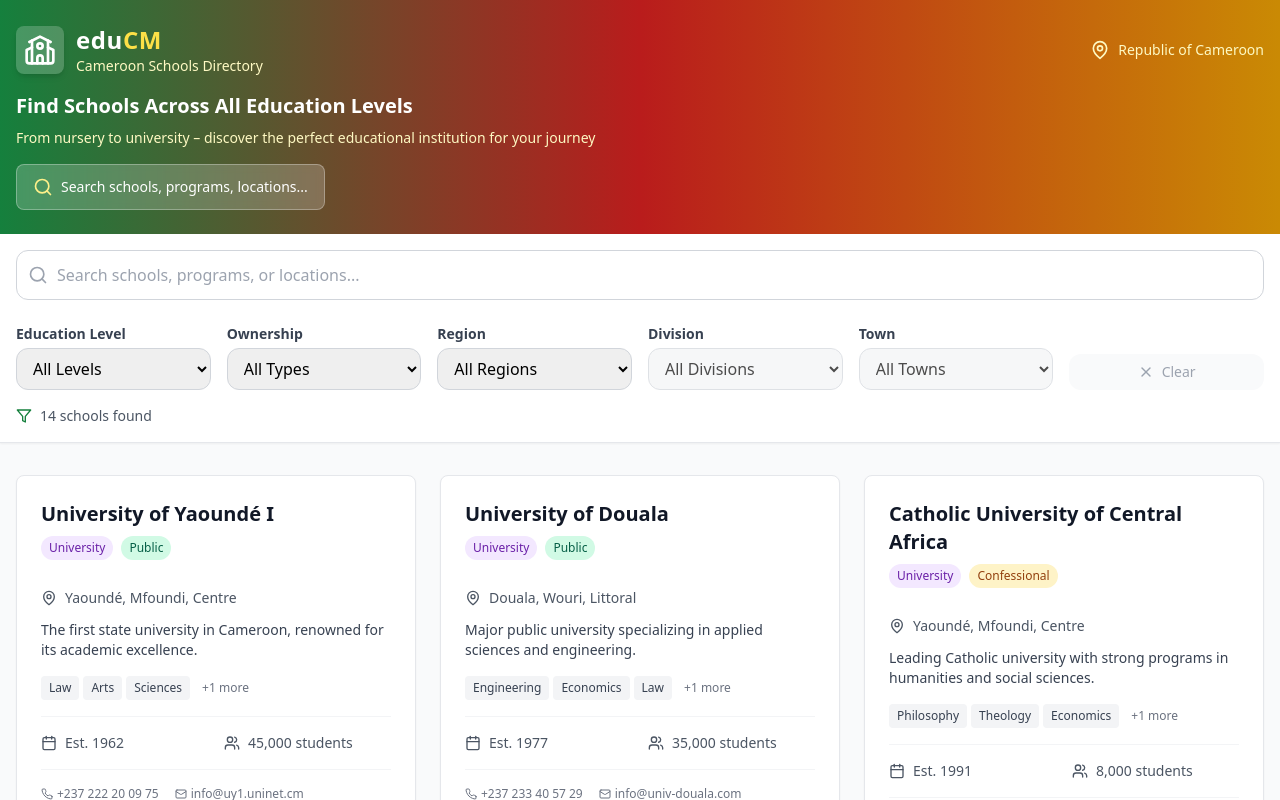
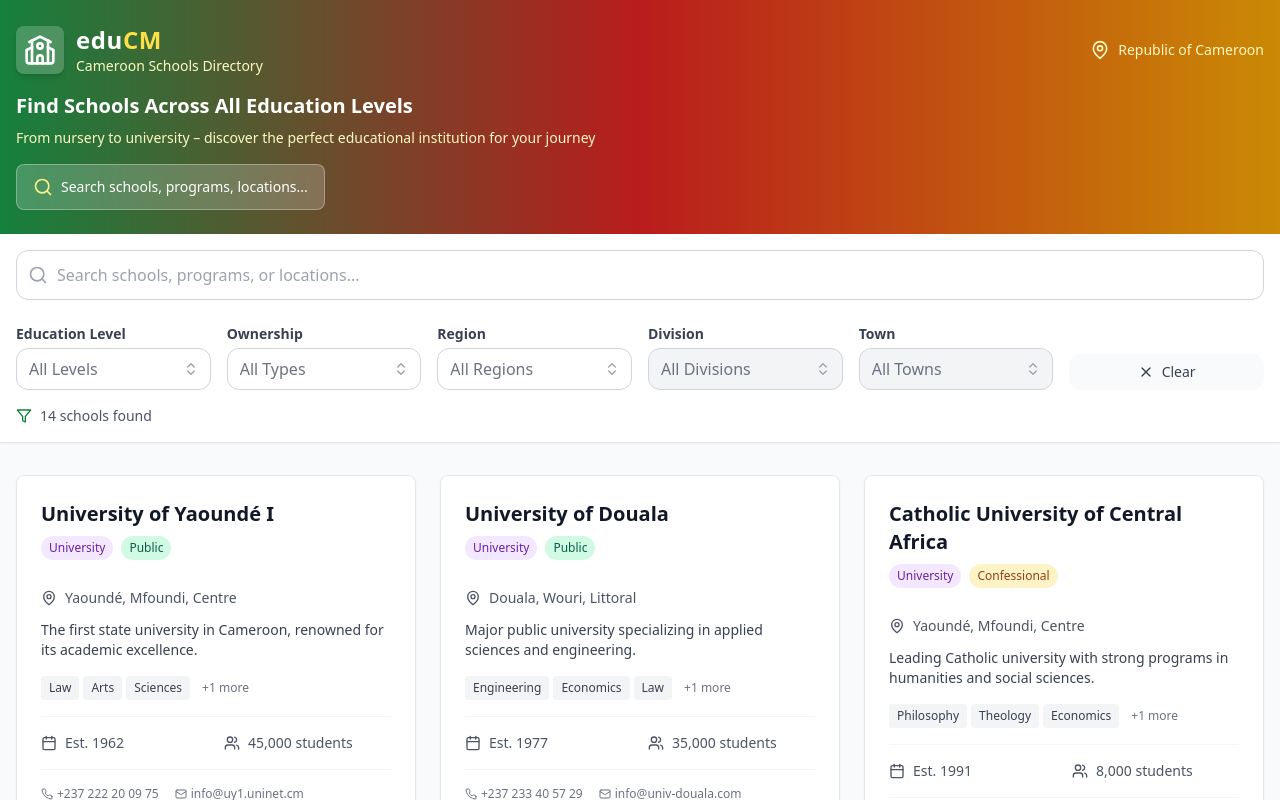
Before and after one commit to Ojage/eduCM, a React (Vite) app: page / in a window 1280 px wide. Shown: the top 800 px of the page. Built offline with nearby package versions, Linux system fonts and the light colour scheme.

Commit message:
`Refactor SearchFilters component to use Headless UI's Listbox and Transition components`

```diff
--- a/package.json
+++ b/package.json
@@ -10,6 +10,7 @@
     "preview": "vite preview"
   },
   "dependencies": {
+    "@headlessui/react": "^2.2.7",
     "framer-motion": "^12.23.12",
     "lucide-react": "^0.344.0",
     "react": "^18.3.1",
--- a/src/components/SearchFilters.tsx
+++ b/src/components/SearchFilters.tsx
@@ -1,12 +1,19 @@
-import React, { useRef, useEffect } from "react";
-import { Search, Filter, X } from "lucide-react";
+import React, { Fragment, useEffect, useMemo, useRef } from "react";
+import { Listbox, Transition } from "@headlessui/react";
+import { Search as SearchIcon, Filter, X, Check, ChevronsUpDown } from "lucide-react";
 import {
   SearchFilters as SearchFiltersType,
   EducationLevel,
   OwnershipType,
 } from "../types/school";
 import { useLocationData } from "../hooks/useLocationData";
-import { motion } from "framer-motion";
+
+/**
+ * Utility: join class names safely
+ */
+function cx(...classes: Array<string | false | null | undefined>) {
+  return classes.filter(Boolean).join(" ");
+}
 
 interface SearchFiltersProps {
   filters: SearchFiltersType;
@@ -17,6 +24,136 @@ interface SearchFiltersProps {
   setIsSearchFocused: (focused: boolean) => void;
 }
 
+/**
+ * Generic Listbox-based select for string values
+ */
+type SelectOption = { value: string; label: string };
+
+interface SelectBoxProps {
+  label: string;
+  value: string;
+  onChange: (v: string) => void;
+  options: SelectOption[];
+  placeholder: string;
+  disabled?: boolean;
+  ringClass?: string;
+  "data-testid"?: string;
+}
+
+export const SelectBox: React.FC<SelectBoxProps> = ({
+  label,
+  value,
+  onChange,
+  options,
+  placeholder,
+  disabled = false,
+  ringClass = "focus:ring-green-600",
+  ...rest
+}) => {
+  const currentLabel =
+    value ? options.find((o) => o.value === value)?.label ?? value : placeholder;
+
+  return (
+    <div className="w-full" {...rest}>
+      <label className="block text-sm font-semibold text-gray-700 mb-1">{label}</label>
+
+      <Listbox value={value} onChange={onChange} disabled={disabled}>
+        {({ open }) => (
+          <div className="relative">
+            <Listbox.Button
+              className={cx(
+                "w-full rounded-xl border border-gray-300 px-3 py-2 text-left outline-none transition-all",
+                disabled ? "bg-gray-100 text-gray-400 cursor-not-allowed" : "",
+                !disabled ? `focus:ring-2 ${ringClass} focus:border-transparent` : ""
+              )}
+            >
+              <span className={cx("block truncate", !value ? "text-gray-500" : "")}>
+                {currentLabel}
+              </span>
+              <span className="pointer-events-none absolute inset-y-0 right-3 flex items-center">
+                <ChevronsUpDown className="h-4 w-4 text-gray-400" aria-hidden="true" />
+              </span>
+            </Listbox.Button>
+
+            {/* IMPORTANT: let Headless UI control visibility */}
+            <Transition
+              as={Fragment}
+              show={open}
+              leave="transition ease-in duration-100"
+              leaveFrom="opacity-100 translate-y-0"
+              leaveTo="opacity-0 -translate-y-1"
+            >
+              <Listbox.Options
+                className={cx(
+                  "absolute z-50 mt-2 max-h-60 w-full overflow-auto rounded-xl bg-white py-1",
+                  "shadow-lg ring-1 ring-black/5 focus:outline-none"
+                )}
+              >
+                {/* “All …” sentinel */}
+                <Listbox.Option
+                  key="__all__"
+                  value=""
+                  className={({ active }) =>
+                    cx(
+                      "relative cursor-default select-none py-2 pl-3 pr-9",
+                      active ? "bg-gray-50 text-gray-900" : "text-gray-700"
+                    )
+                  }
+                >
+                  {({ selected }) => (
+                    <>
+                      <span className={cx("block truncate", selected ? "font-medium" : "font-normal")}>
+                        {placeholder}
+                      </span>
+                      {selected && (
+                        <span className="absolute inset-y-0 right-3 flex items-center">
+                          <Check className="h-4 w-4" />
+                        </span>
+                      )}
+                    </>
+                  )}
+                </Listbox.Option>
+
+                {options.map((opt) => (
+                  <Listbox.Option
+                    key={opt.value}
+                    value={opt.value}
+                    className={({ active }) =>
+                      cx(
+                        "relative cursor-default select-none py-2 pl-3 pr-9",
+                        active ? "bg-gray-50 text-gray-900" : "text-gray-700"
+                      )
+                    }
+                  >
+                    {({ selected }) => (
+                      <>
+                        <span className={cx("block truncate", selected ? "font-medium" : "font-normal")}>
+                          {opt.label}
+                        </span>
+                        {selected && (
+                          <span className="absolute inset-y-0 right-3 flex items-center">
+                            <Check className="h-4 w-4" />
+                          </span>
+                        )}
+                      </>
+                    )}
+                  </Listbox.Option>
+                ))}
+              </Listbox.Options>
+            </Transition>
+          </div>
+        )}
+      </Listbox>
+    </div>
+  );
+};
+
+/**
+ * Headless UI refactor of the SearchFilters component.
+ * - Listbox for all selects
+ * - Transition for initial slide/fade-in
+ * - Preserves external props and onChange contracts
+ */
 const SearchFilters: React.FC<SearchFiltersProps> = ({
   filters,
   onFiltersChange,
@@ -26,6 +163,7 @@ const SearchFilters: React.FC<SearchFiltersProps> = ({
   setIsSearchFocused,
 }) => {
   const searchInputRef = useRef<HTMLInputElement>(null);
+
   const {
     regions,
     selectedRegion,
@@ -36,6 +174,7 @@ const SearchFilters: React.FC<SearchFiltersProps> = ({
     availableTowns,
   } = useLocationData();
 
+  // autofocus behavior retained
   useEffect(() => {
     if (isSearchFocused && searchInputRef.current) {
       searchInputRef.current.focus();
@@ -43,6 +182,47 @@ const SearchFilters: React.FC<SearchFiltersProps> = ({
     }
   }, [isSearchFocused, setIsSearchFocused]);
 
+  // Option builders (memoized for stability & perf)
+  const educationOptions = useMemo<SelectOption[]>(
+    () =>
+      (Object.values(EducationLevel).filter((v) => typeof v === "string") as string[]).map(
+        (level) => ({ value: level, label: level })
+      ),
+    []
+  );
+
+  const ownershipOptions = useMemo<SelectOption[]>(
+    () =>
+      (Object.values(OwnershipType).filter((v) => typeof v === "string") as string[]).map(
+        (own) => ({ value: own, label: own })
+      ),
+    []
+  );
+
+  const regionOptions = useMemo<SelectOption[]>(
+    () => regions.map((r) => ({ value: r.name, label: r.name })),
+    [regions]
+  );
+
+  const divisionOptions = useMemo<SelectOption[]>(
+    () => availableDivisions.map((d) => ({ value: d.name, label: d.name })),
+    [availableDivisions]
+  );
+
+  const townOptions = useMemo<SelectOption[]>(
+    () => availableTowns.map((t) => ({ value: t, label: t })),
+    [availableTowns]
+  );
+
+  const hasActiveFilters =
+    !!filters.query ||
+    !!filters.level ||
+    !!filters.ownership ||
+    !!filters.region ||
+    !!filters.division ||
+    !!filters.town;
+
+  // Handlers preserve previously established cascading rules
   const handleRegionChange = (region: string) => {
     setSelectedRegion(region);
     setSelectedDivision("");
@@ -54,25 +234,19 @@ const SearchFilters: React.FC<SearchFiltersProps> = ({
     onFiltersChange({ division, town: "" });
   };
 
-  const hasActiveFilters =
-    filters.query ||
-    filters.level ||
-    filters.ownership ||
-    filters.region ||
-    filters.division ||
-    filters.town;
-
   return (
-    <motion.div
-      initial={{ y: -30, opacity: 0 }}
-      animate={{ y: 0, opacity: 1 }}
-      transition={{ duration: 0.4 }}
-      className="bg-white border-b border-gray-200 sticky top-[8rem] z-40 shadow-sm"
+    <Transition
+      appear
+      show
+      enter="transition ease-out duration-300"
+      enterFrom="-translate-y-8 opacity-0"
+      enterTo="translate-y-0 opacity-100"
     >
+      <div className="bg-white border-b border-gray-200 sticky top-[8rem] z-40 shadow-sm">
         <div className="container mx-auto px-4 py-4">
           {/* 🔍 Search Bar */}
           <div className="relative mb-6">
-          <Search className="absolute left-3 top-1/2 transform -translate-y-1/2 text-gray-400 h-5 w-5" />
+            <SearchIcon className="absolute left-3 top-1/2 -translate-y-1/2 text-gray-400 h-5 w-5" />
             <input
               ref={searchInputRef}
               type="text"
@@ -80,118 +254,84 @@ const SearchFilters: React.FC<SearchFiltersProps> = ({
               className="w-full pl-10 pr-4 py-3 border border-gray-300 rounded-xl focus:ring-2 focus:ring-green-600 focus:border-transparent outline-none transition-all"
               value={filters.query}
               onChange={(e) => onFiltersChange({ query: e.target.value })}
+              aria-label="Search"
             />
           </div>
 
           {/* 🎯 Filters Grid */}
           <div className="grid grid-cols-1 md:grid-cols-2 lg:grid-cols-4 xl:grid-cols-6 gap-4 mb-4">
             {/* Education Level */}
-          <div>
-            <label className="block text-sm font-semibold text-gray-700 mb-1">
-              Education Level
-            </label>
-            <select
-              className="w-full border border-gray-300 rounded-xl px-3 py-2 focus:ring-2 focus:ring-green-600 focus:border-transparent"
-              value={filters.level}
-              onChange={(e) =>
-                onFiltersChange({ level: e.target.value as EducationLevel | "" })
-              }
-            >
-              <option value="">All Levels</option>
-              {Object.values(EducationLevel).map((level) => (
-                <option key={level} value={level}>
-                  {level}
-                </option>
-              ))}
-            </select>
-          </div>
+            <SelectBox
+              label="Education Level"
+              value={filters.level ?? ""}
+              onChange={(v) => onFiltersChange({ level: (v as SearchFiltersType["level"]) || "" })}
+              options={educationOptions}
+              placeholder="All Levels"
+              ringClass="focus:ring-green-600"
+              data-testid="select-level"
+            />
 
             {/* Ownership */}
-          <div>
-            <label className="block text-sm font-semibold text-gray-700 mb-1">
-              Ownership
-            </label>
-            <select
-              className="w-full border border-gray-300 rounded-xl px-3 py-2 focus:ring-2 focus:ring-red-600 focus:border-transparent"
-              value={filters.ownership}
-              onChange={(e) =>
-                onFiltersChange({ ownership: e.target.value as OwnershipType | "" })
+            <SelectBox
+              label="Ownership"
+              value={filters.ownership ?? ""}
+              onChange={(v) =>
+                onFiltersChange({ ownership: (v as SearchFiltersType["ownership"]) || "" })
               }
-            >
-              <option value="">All Types</option>
-              {Object.values(OwnershipType).map((ownership) => (
-                <option key={ownership} value={ownership}>
-                  {ownership}
-                </option>
-              ))}
-            </select>
-          </div>
+              options={ownershipOptions}
+              placeholder="All Types"
+              ringClass="focus:ring-red-600"
+              data-testid="select-ownership"
+            />
 
             {/* Region */}
-          <div>
-            <label className="block text-sm font-semibold text-gray-700 mb-1">
-              Region
-            </label>
-            <select
-              className="w-full border border-gray-300 rounded-xl px-3 py-2 focus:ring-2 focus:ring-yellow-500 focus:border-transparent"
-              value={selectedRegion}
-              onChange={(e) => handleRegionChange(e.target.value)}
-            >
-              <option value="">All Regions</option>
-              {regions.map((region) => (
-                <option key={region.name} value={region.name}>
-                  {region.name}
-                </option>
-              ))}
-            </select>
-          </div>
+            <SelectBox
+              label="Region"
+              value={selectedRegion ?? ""}
+              onChange={handleRegionChange}
+              options={regionOptions}
+              placeholder="All Regions"
+              ringClass="focus:ring-yellow-500"
+              data-testid="select-region"
+            />
 
             {/* Division */}
-          <div>
-            <label className="block text-sm font-semibold text-gray-700 mb-1">
-              Division
-            </label>
-            <select
-              className="w-full border border-gray-300 rounded-xl px-3 py-2 focus:ring-2 focus:ring-yellow-500 focus:border-transparent disabled:bg-gray-100"
-              value={selectedDivision}
-              onChange={(e) => handleDivisionChange(e.target.value)}
+            <SelectBox
+              label="Division"
+              value={selectedDivision ?? ""}
+              onChange={handleDivisionChange}
+              options={divisionOptions}
+              placeholder="All Divisions"
               disabled={!selectedRegion}
-            >
-              <option value="">All Divisions</option>
-              {availableDivisions.map((division) => (
-                <option key={division.name} value={division.name}>
-                  {division.name}
-                </option>
-              ))}
-            </select>
-          </div>
+              ringClass="focus:ring-yellow-500"
+              data-testid="select-division"
+            />
 
             {/* Town */}
-          <div>
-            <label className="block text-sm font-semibold text-gray-700 mb-1">
-              Town
-            </label>
-            <select
-              className="w-full border border-gray-300 rounded-xl px-3 py-2 focus:ring-2 focus:ring-green-600 focus:border-transparent disabled:bg-gray-100"
-              value={filters.town}
-              onChange={(e) => onFiltersChange({ town: e.target.value })}
+            <SelectBox
+              label="Town"
+              value={filters.town ?? ""}
+              onChange={(v) => onFiltersChange({ town: v })}
+              options={townOptions}
+              placeholder="All Towns"
               disabled={!selectedDivision}
-            >
-              <option value="">All Towns</option>
-              {availableTowns.map((town) => (
-                <option key={town} value={town}>
-                  {town}
-                </option>
-              ))}
-            </select>
-          </div>
+              ringClass="focus:ring-green-600"
+              data-testid="select-town"
+            />
 
             {/* Clear Filters */}
             <div className="flex items-end">
               <button
                 onClick={onClearFilters}
                 disabled={!hasActiveFilters}
-              className="w-full bg-gray-100 hover:bg-gray-200 disabled:bg-gray-50 disabled:text-gray-400 text-gray-700 px-4 py-2 rounded-xl flex items-center justify-center space-x-2 transition-colors"
+                className={cx(
+                  "w-full rounded-xl px-4 py-2 flex items-center justify-center space-x-2 transition-colors",
+                  "text-gray-700",
+                  hasActiveFilters
+                    ? "bg-gray-100 hover:bg-gray-200"
+                    : "bg-gray-50 text-gray-400 cursor-not-allowed"
+                )}
+                aria-label="Clear filters"
               >
                 <X className="h-4 w-4" />
                 <span className="text-sm">Clear</span>
@@ -218,7 +358,8 @@ const SearchFilters: React.FC<SearchFiltersProps> = ({
             )}
           </div>
         </div>
-    </motion.div>
+      </div>
+    </Transition>
   );
 };
 
```
Also changed, not shown: 1 other file (tests, documents, lock files or other folders). Lines whose indentation alone changed are shown as unchanged.
